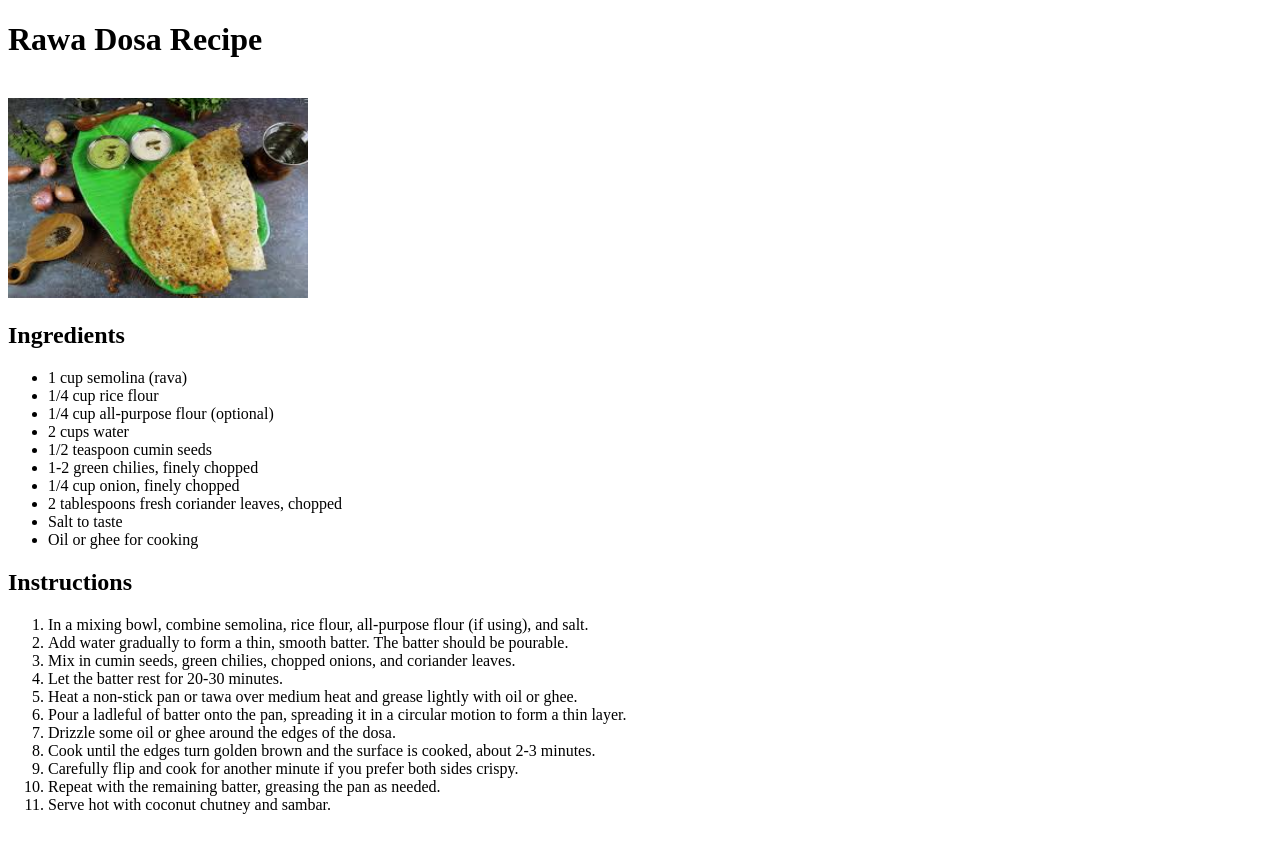
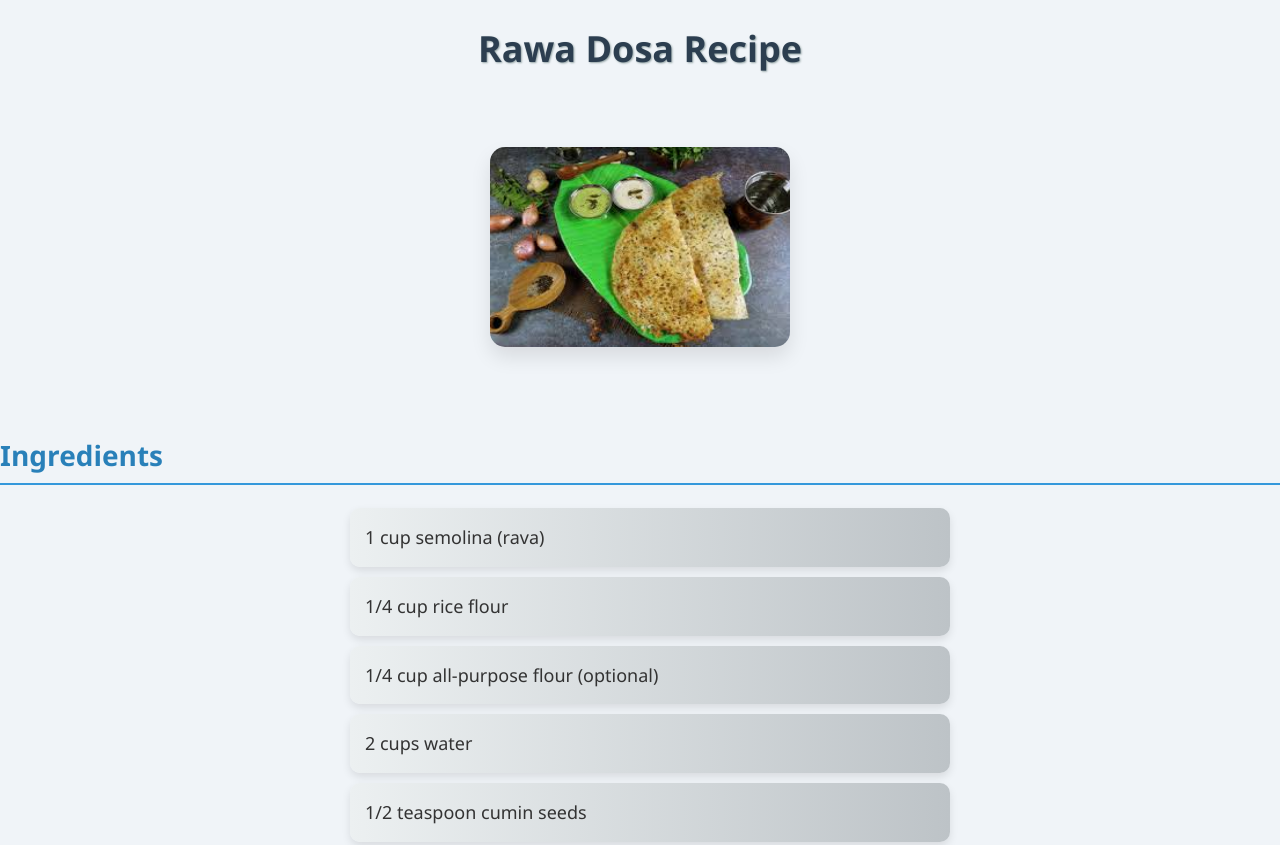
Before and after one commit to goldenshrine/recipes, a plain HTML site: page rawadosa.html in a window 1280 px wide. Shown: the top 845 px of the page. Drawn offline with Linux system fonts and the light colour scheme.

Commit message:
project almost done

```diff
--- a/Dhokla.css
+++ b/Dhokla.css
@@ -1,8 +1,49 @@
+*{
+   background-color:#FDB560 ;
+   font-family: 'Gill Sans', 'Gill Sans MT', Calibri, 'Trebuchet MS', sans-serif;
+   color: #631104;
+}
+
+
 h1{
     text-align: center;
+    text-transform: uppercase;
+
+
 }
 
-img{
-    margin-left: auto;
-    margin-right: auto;
+h1 {
+    text-align: center;
+    text-shadow: 1px 1px 2px #9a8a4b;
+    margin-top: 20px;
+    font-size: 36px;
+    animation: fadeIn 1s ease-in-out;
 }
+
+h2,ul,ol{
+    text-align: center;
+    text-transform:uppercase ;
+}
+img {
+    display: block;
+    margin: 20px auto;
+    border-radius: 15px;
+    box-shadow: 0 10px 20px rgba(0, 0, 0, 0.1);
+    transition: transform 0.3s ease-in-out, box-shadow 0.3s ease-in-out;
+}
+
+img:hover {
+    transform: scale(1.05);
+    box-shadow: 0 15px 25px rgba(0, 0, 0, 0.2);
+}
+
+@keyframes fadeIn {
+    from {
+        opacity: 0;
+        transform: translateY(-20px);
+    }
+    to {
+        opacity: 1;
+        transform: translateY(0);
+    }
+}
--- /dev/null
+++ b/gptrawadosa.css
@@ -0,0 +1,131 @@
+/* Global Styles */
+body {
+    font-family: 'Segoe UI', Tahoma, Geneva, Verdana, sans-serif;
+    background-color: #f0f4f8;
+    color: #333;
+    margin: 0;
+    padding: 0;
+    line-height: 1.6;
+}
+
+/* Header Styles */
+h1 {
+    text-align: center;
+    color: #2c3e50;
+    text-shadow: 1px 1px 2px #95a5a6;
+    margin-top: 20px;
+    font-size: 36px;
+    animation: fadeIn 1s ease-in-out;
+}
+
+h2 {
+    color: #2980b9;
+    border-bottom: 2px solid #3498db;
+    padding-bottom: 5px;
+    margin-top: 40px;
+    font-size: 28px;
+    transition: color 0.3s ease-in-out;
+}
+
+h2:hover {
+    color: #e74c3c;
+}
+
+/* Image Styles */
+img {
+    display: block;
+    margin: 20px auto;
+    border-radius: 15px;
+    box-shadow: 0 10px 20px rgba(0, 0, 0, 0.1);
+    transition: transform 0.3s ease-in-out, box-shadow 0.3s ease-in-out;
+}
+
+img:hover {
+    transform: scale(1.05);
+    box-shadow: 0 15px 25px rgba(0, 0, 0, 0.2);
+}
+
+/* List Styles */
+ul, ol {
+    max-width: 600px;
+    margin: 20px auto;
+    padding-left: 20px;
+}
+
+ul li, ol li {
+    padding: 15px;
+    margin: 10px 0;
+    background: linear-gradient(90deg, #ecf0f1, #bdc3c7);
+    border-radius: 10px;
+    font-size: 18px;
+    box-shadow: 0 4px 8px rgba(0, 0, 0, 0.1);
+    position: relative;
+    overflow: hidden;
+    cursor: pointer;
+    transition: background 0.5s ease, transform 0.3s ease;
+}
+
+ul li::before, ol li::before {
+    content: '✓';
+    font-weight: bold;
+    font-size: 20px;
+    position: absolute;
+    left: -30px;
+    color: #3498db;
+    transition: color 0.3s ease;
+}
+
+ul li:hover, ol li:hover {
+    background: linear-gradient(90deg, #3498db, #2980b9);
+    transform: translateX(10px);
+    color: #fff;
+}
+
+ul li:hover::before, ol li:hover::before {
+    color: #ecf0f1;
+}
+
+/* Button Styles */
+.button {
+    display: block;
+    width: 250px;
+    margin: 30px auto;
+    padding: 15px 20px;
+    text-align: center;
+    background: linear-gradient(90deg, #3498db, #2980b9);
+    color: white;
+    border: none;
+    border-radius: 30px;
+    text-decoration: none;
+    font-size: 18px;
+    box-shadow: 0 6px 12px rgba(0, 0, 0, 0.1);
+    cursor: pointer;
+    transition: background 0.3s ease, transform 0.3s ease, box-shadow 0.3s ease;
+}
+
+.button:hover {
+    background: linear-gradient(90deg, #2ecc71, #27ae60);
+    transform: translateY(-3px);
+    box-shadow: 0 10px 20px rgba(0, 0, 0, 0.15);
+}
+
+/* Footer Styles */
+.footer {
+    text-align: center;
+    margin-top: 50px;
+    padding: 10px;
+    font-size: 14px;
+    color: #95a5a6;
+}
+
+/* Animations */
+@keyframes fadeIn {
+    from {
+        opacity: 0;
+        transform: translateY(-20px);
+    }
+    to {
+        opacity: 1;
+        transform: translateY(0);
+    }
+}
--- a/index.css
+++ b/index.css
@@ -1,18 +1,42 @@
 *{
-    background-color:tomato;
+    background-color:rgb(238, 44, 23);
     font-family: 'Trebuchet MS', 'Lucida Sans Unicode', 'Lucida Grande', 'Lucida Sans', Arial, sans-serif;
     color: aliceblue;
 }
 
-h1{
-    text-transform:uppercase;
+h1 {
     text-align: center;
-    text
+    text-shadow: 1px 1px 2px #9a8a4b;
+    margin-top: 20px;
+    font-size: 36px;
+    animation: fadeIn 1s ease-in-out;
 }
 
-img{
+h3,a{
+    text-decoration: none;
+    padding-left: 45%;
+}
+
+img {
     display: block;
-    margin-left:auto;
-    margin-right:auto;
+    margin: 20px auto;
+    border-radius: 15px;
+    box-shadow: 0 10px 20px rgba(0, 0, 0, 0.1);
+    transition: transform 0.3s ease-in-out, box-shadow 0.3s ease-in-out;
+}
 
+img:hover {
+    transform: scale(1.05);
+    box-shadow: 0 15px 25px rgba(0, 0, 0, 0.2);
 }
+
+@keyframes fadeIn {
+    from {
+        opacity: 0;
+        transform: translateY(-20px);
+    }
+    to {
+        opacity: 1;
+        transform: translateY(0);
+    }
+}
--- a/rawadosa.html
+++ b/rawadosa.html
@@ -4,6 +4,7 @@
     <meta charset="UTF-8">
     <meta name="viewport" content="width=device-width, initial-scale=1.0">
     <title>Rawa Dosa Recipe</title>
+    <link rel="stylesheet" href="gptrawadosa.css">
 </head>
 <body>
 
--- /dev/null
+++ b/shahipaneer.css
@@ -0,0 +1,74 @@
+*{
+    background-color: darkorange;
+    color: #631104;
+}
+
+h1 {
+    text-align: center;
+    color: #2c3e50;
+    text-shadow: 1px 1px 2px #95a5a6;
+    margin-top: 20px;
+    font-size: 36px;
+    animation: fadeIn 1s ease-in-out;
+}
+ul, ol {
+    max-width: 600px;
+    margin: 20px auto;
+    padding-left: 20px;
+}
+
+ul li, ol li {
+    padding: 15px;
+    margin: 10px 0;
+    background: linear-gradient(90deg, #ecf0f1, #bdc3c7);
+    border-radius: 10px;
+    font-size: 18px;
+    box-shadow: 0 4px 8px rgba(0, 0, 0, 0.1);
+    position: relative;
+    overflow: hidden;
+    cursor: pointer;
+    transition: background 0.5s ease, transform 0.3s ease;
+}
+
+ul li::before, ol li::before {
+    content: '✓';
+    font-weight: bold;
+    font-size: 20px;
+    position: absolute;
+    left: -30px;
+    color: #dbba34;
+    transition: color 0.3s ease;
+}
+
+ul li:hover, ol li:hover {
+    background: linear-gradient(90deg, #3498db, #2980b9);
+    transform: translateX(10px);
+    color: #fff;
+}
+
+ul li:hover::before, ol li:hover::before {
+    color: #ecf0f1;
+}
+
+img {
+    display: block;
+    margin: 20px auto;
+    border-radius: 15px;
+    box-shadow: 0 10px 20px rgba(0, 0, 0, 0.1);
+    transition: transform 0.3s ease-in-out, box-shadow 0.3s ease-in-out;
+}
+
+img:hover {
+    transform: scale(1.05);
+    box-shadow: 0 15px 25px rgba(0, 0, 0, 0.2);
+}
+@keyframes fadeIn {
+    from {
+        opacity: 0;
+        transform: translateY(-20px);
+    }
+    to {
+        opacity: 1;
+        transform: translateY(0);
+    }
+}
```
Also changed, not shown: index.html (+1 -1 lines), shahipaneer.html (+1 -0 lines).
